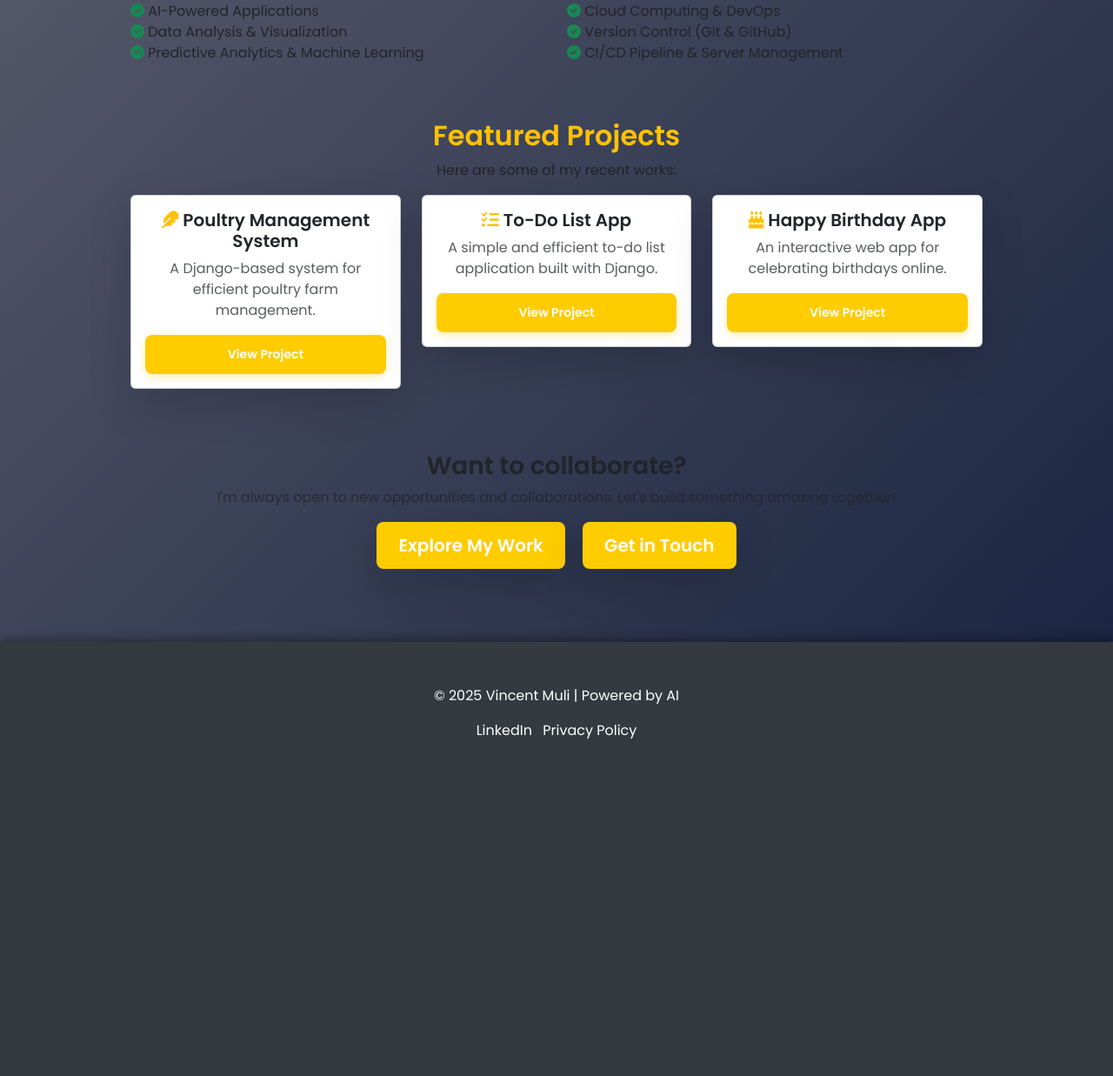
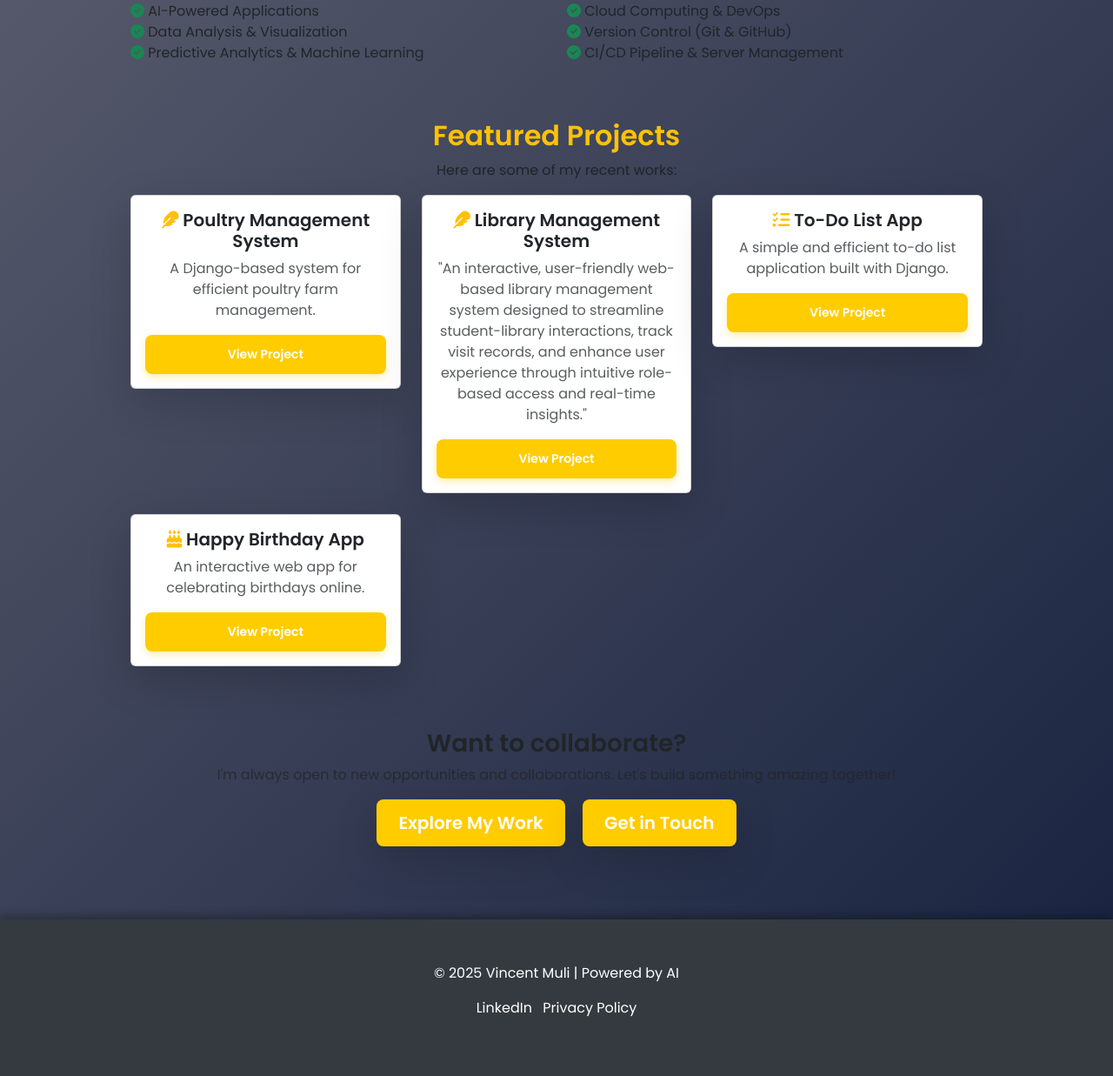
Before and after one commit to vincentiano23/portifolio-django, a Django app: page /about/ in a window 1280 px wide. Shown: the part 837-2074 px from the top of the page at 87% size. Before the commit the page ends 1687 px from the top, so only its background shows below. Run offline with Django 5.2, Linux system fonts and the light colour scheme.

Commit message:
added deployed link for library system

```diff
--- a/portifolio/templates/about.html
+++ b/portifolio/templates/about.html
@@ -86,6 +86,14 @@
 
         <div class="col-md-4">
             <div class="card shadow-lg p-3 mb-4 text-center">
+                <h5 class="fw-bold text-dark"><i class="fas fa-feather text-warning"></i> Library Management System</h5>
+                <p class="text-muted">"An interactive, user-friendly web-based library management system designed to streamline student-library interactions, track visit records, and enhance user experience through intuitive role-based access and real-time insights."</p>
+                <a href="https://library-management-system-0brk.onrender.com" class="btn btn-outline-primary btn-sm" target="_blank">View Project</a>
+            </div>
+        </div>
+
+        <div class="col-md-4">
+            <div class="card shadow-lg p-3 mb-4 text-center">
                 <h5 class="fw-bold text-dark"><i class="fas fa-tasks text-warning"></i> To-Do List App</h5>
                 <p class="text-muted">A simple and efficient to-do list application built with Django.</p>
                 <a href="https://to-do-list-4hmm.onrender.com" class="btn btn-outline-primary btn-sm" target="_blank">View Project</a>
--- a/portifolio/templates/base.html
+++ b/portifolio/templates/base.html
@@ -17,7 +17,7 @@
         :root {
             --primary-color: #ffcc00;
             --secondary-color: #343a40;
-            --bg-color:light-grey;
+            --bg-color:light-gray;
             --text-color: #212529;
         }
 
```
